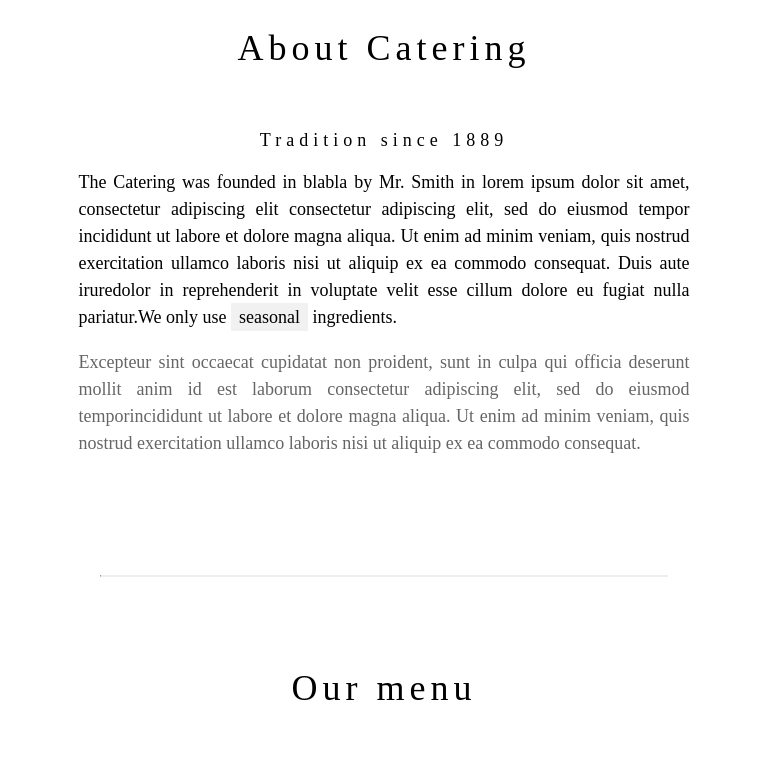
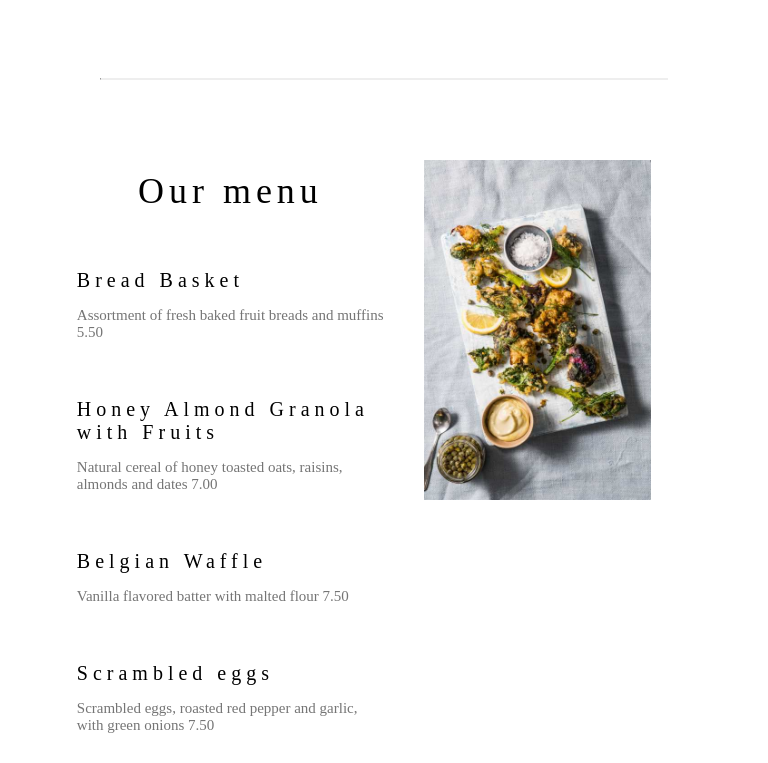
Before and after one commit to HuyDeliver/HuyDeliver, a plain HTML site: page index.html in a window 768 px wide. Shown: the part 1375-2138 px from the top of the page. Drawn offline with Linux system fonts and the light colour scheme.

Commit message:
Update style.css

```diff
--- a/assets/css/style.css
+++ b/assets/css/style.css
@@ -173,21 +173,6 @@ hr{
     margin-top: 15px;
     margin-bottom: 57px;
 }
-@media (min-width: 740px) and (max-width: 1023px) {
-    #content .content-section{
-        flex-direction: column;
-        width: 90%;
-    }
-    #content .list-menu{
-        text-align: center;
-    }
-    .content-section .menu-img .menu-item{
-        width: 100%;
-        padding: 0;
-    }
-
-}
-
 #content .contact-section{
     padding: 64px 0;
     margin: auto;
```
